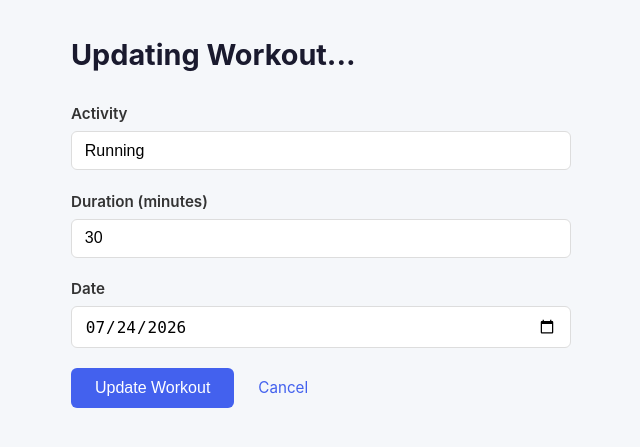
After one commit to Churry2121/Fitness-Tracker, a Django app: page /1/update in a window 1280 px wide. The commit adds this page. Shown: the top 447 px of the page, without its empty margins (319-959 px from the left). Run offline with Django 5.2, Linux system fonts and the light colour scheme; data comes from the database, SQL or seed files in the repository; both versions use the stored data as it was after the commit.

Commit message:
adding the update feature, thanks to GeekforGeeks

```diff
--- /dev/null
+++ b/tracker/templates/tracker/workout_form.html
@@ -0,0 +1,148 @@
+<!DOCTYPE html>
+<html lang="en">
+<head>
+    <meta charset="UTF-8">
+    <meta name="viewport" content="width=device-width, initial-scale=1.0">
+    <title>Updating Workout</title>
+
+    <style>
+        * {
+            margin: 0;
+            padding: 0;
+            box-sizing: border-box;
+
+        }
+
+        body {
+            font-family: -apple-system, BlinkMacSystemFont, "Segoe UI", Roboto, sans-serif;
+            background-color: #f5f7fa;
+            color: #333;
+            line-height: 1.6;
+            padding: 2rem;
+        }
+
+        .container {
+            max-width: 500px;
+            margin: 0 auto;
+
+        }
+
+        h1 {
+            font-size: 1.8rem;
+            margin-bottom: 1.5rem;
+            color: #1a1a2e;
+        }
+
+        .form-group {
+            margin-bottom: 1.2rem;
+        }
+
+        label {
+            display: block;
+            margin-bottom: 0.3rem;
+            font-weight: 600;
+            font-size: 0.95rem;
+
+        }
+
+        input[type="text"],
+        input[type="number"],
+        input[type="date"] {
+            width: 100%;
+            padding: 0.6rem 0.8rem;
+            border: 1px solid #ddd;
+            border-radius: 6px;
+            font-size: 1rem;
+            transition: border-color 0.2s;
+        }
+
+        input:focus {
+            outline: none;
+            border-color: #4361ee;
+
+        }
+
+        .btn {
+            background-color: #4361ee;
+            color: white;
+            padding: 0.7rem 1.5rem;
+            border: none;
+            border-radius: 6px;
+            font-size: 1rem;
+            cursor: pointer;
+            margin-right: 0.5rem;
+        }
+
+        .btn:hover {
+            background-color: #3a56d4;
+        }
+
+        .back-link {
+            color: #4361ee;
+            text-decoration: none;
+            font-size: 0.95rem;
+        }
+
+        .back-link:hover {
+            text-decoration: underline;
+        }
+
+        .actions {
+            display: flex;
+            align-items: center;
+            gap: 1rem;
+            margin-top: 0.5rem;
+        }
+
+        .error-list {
+            color: #e74c3c;
+            font-size: 0.85rem;
+            margin-top: 0.3rem;
+
+        }
+    </style>
+<body>
+    <div class="container">
+       <h1>Updating Workout...</h1>
+        <form method="post">
+            {% csrf_token %}
+            {%comment%}
+                Whenever you submit data to a server using a POST method, malicious sites can potentially intercept or forge that request.
+                By including this {% csrf_token %}, you tell Django to generate a unique hidden security key for the form.
+                When the user clicks "Save Workout," Django checks this token to guarantee the request is legitimate.
+                If you forget this tag, Django will reject your form.
+            {% endcomment %}
+            <div class="form-group">
+                {# Instead of manually typing out all the HTML <input> tags for the activity, duration, and date, we let Django do it for us using display tags ({{}}) #}
+                {# The error blocks below each field display validation messages if a user submits invalid data, like entering text in the duration field. #}
+                {# {% if form.activity.errors %} - this code checks if the user mess up this specific field. If error is found, the block {{form.activity.errors}} displays an error message #}
+                <label for="id_activity">Activity</label>
+                {{ form.activity }}
+                {% if form.activity.errors %}
+                    <div class="error-list">{{ form.activity.errors }}</div>
+                {% endif %}
+            </div>
+            <div class="form-group">
+                <label for="id_duration">Duration (minutes)</label>
+                {{ form.duration }}
+                {% if form.duration.errors %}
+                    <div class="error-list">{{ form.duration.errors }}</div>
+                {% endif %}
+            </div>
+
+            <div class="form-group">
+                <label for="id_date">Date</label>
+                {{ form.date }}
+                {% if form.date.errors %}
+                    <div class="error-list">{{ form.date.errors }}</div>
+                {% endif %}
+            </div>
+
+            <div class="actions">
+                <button type="submit" class="btn">Update Workout</button>
+                <a href="{% url 'workout_list' %}" class="back-link">Cancel</a>
+            </div>
+        </form>
+    </div>
+</body>
+</html>
--- a/tracker/templates/tracker/workout_list.html
+++ b/tracker/templates/tracker/workout_list.html
@@ -3,7 +3,7 @@
 <head>
     <meta charset="UTF-8">
     <meta name="viewport" content="width=device-width, initial-scale=1.0">
-    <link rel="stylesheet" href="https://fonts.googleapis.com/css2?family=Material+Symbols+Outlined:opsz,wght,FILL,GRAD@20..48,100..700,0..1,-50..200&icon_names=delete" />
+    <link rel="stylesheet" href="https://fonts.googleapis.com/css2?family=Material+Symbols+Outlined:opsz,wght,FILL,GRAD@20..48,100..700,0..1,-50..200&icon_names=delete,edit" />
     <title>My Workouts</title>
     <style>
                 * {
@@ -70,7 +70,7 @@
         }
 
         .workout-card:hover {
-            box-sizing: 0 8px 20px rgba(0, 0, 0, 1);  /* stronger shadow on hover */
+            box-shadow: 0 8px 20px rgba(0, 0, 0, 0.4);  /* stronger shadow on hover */
             transform: translateY(-2px);    /*subtle lift effect */
         }
 
@@ -132,6 +132,7 @@
                         <div class="workout-details">{{ workout.date }}</div>
                     </div>
                     <div>
+                        <a href="{% url 'update_workout' workout.pk %}"><i class="material-symbols-outlined">edit</i></a>
                         <a href="{% url 'delete_workout' workout.pk %}"><i class="material-symbols-outlined">delete</i></a>
                     </div>
 
--- a/tracker/urls.py
+++ b/tracker/urls.py
@@ -4,5 +4,6 @@ from . import views
 urlpatterns = [
     path('', views.workout_list, name='workout_list'),
     path('add/', views.add_workout, name='add_workout'),
-    path('delete/<int:pk>', views.del_workout, name='delete_workout'),
+    path('<pk>/delete', views.del_workout, name='delete_workout'),
+    path('<pk>/update', views.update_workout, name='update_workout')
 ]
--- a/tracker/views.py
+++ b/tracker/views.py
@@ -1,6 +1,11 @@
-from django.shortcuts import render, redirect
+from django.shortcuts import (render,
+                              redirect,
+                              get_object_or_404,
+                              HttpResponseRedirect)
 from .models import Workout
 from .forms import WorkoutForm
+
+# from django.views.generic.edit import UpdateView
 
 # Create your views here.
 def workout_list(request): # this view handles the page that displays all workouts
@@ -31,3 +36,30 @@ def del_workout(request, pk):
         return redirect('workout_list')
 
     return render(request, 'tracker/delete_workout.html', {'workout': workout})
+
+# class WorkoutUpdateView(UpdateView):
+#     model = Workout
+
+#     # specify the fields
+#     fields = [
+#         "activity",
+#         "duration",
+#         "date"
+#     ]
+
+#     success_url = "/"
+
+def update_workout(request, pk):
+    context = {} # dictionary for initial data with
+                # field names as keys
+
+    obj = get_object_or_404(Workout, id=pk)
+
+    form = WorkoutForm(request.POST or None, instance=obj)
+
+    if form.is_valid():
+        form.save()
+        return redirect(workout_list)
+
+    context['form'] = form
+    return render(request, "tracker/workout_form.html", context)
```
Also changed, not shown: stuff.md (+13 -0 lines), db.sqlite3.
